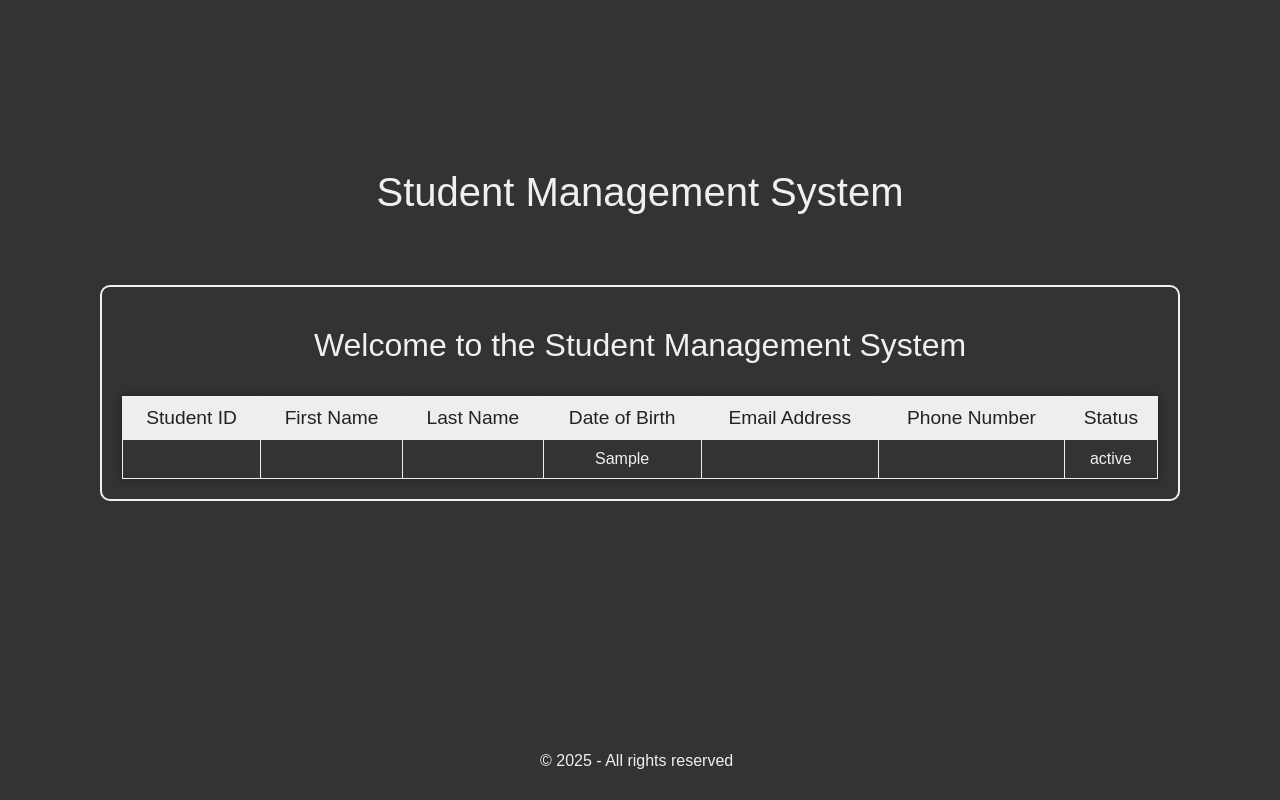
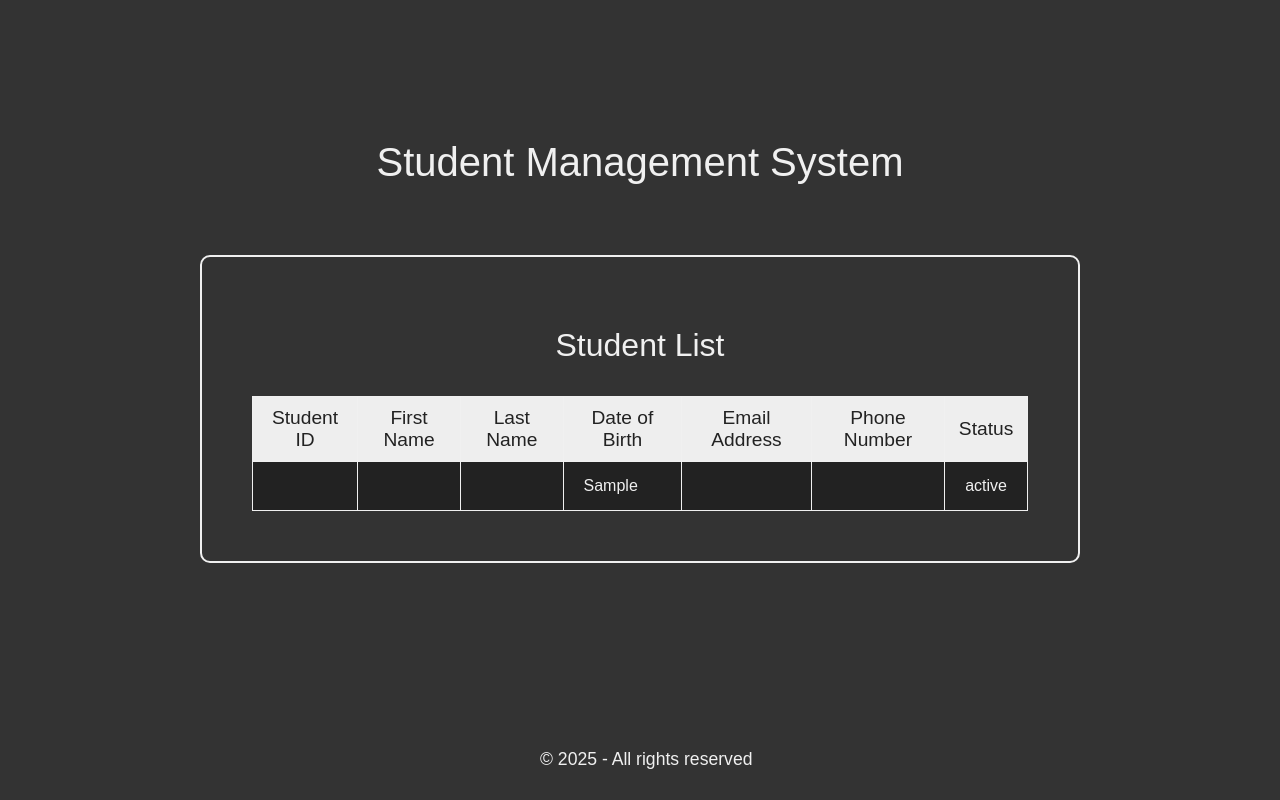
Before and after one commit to rubymattu/PHPAssignment1, a PHP site: page / in a window 1280 px wide. Run offline with PHP 8.4, Linux system fonts and the light colour scheme; tables that the repository leaves empty or names only in its code hold one stand-in row (values such as "Sample post"); data that the repository does not hold is empty.

Commit message:
Changed h2 in index.php and styled table in main.css

```diff
--- a/css/main.css
+++ b/css/main.css
@@ -9,18 +9,19 @@ body {
   background: #333;
   color: #f0f0f0;
   text-align: center;
-  padding: 150px 100px;
+  padding: 100px 200px;
 }
   main {
     border: 2px solid #f0f0f0;
     border-radius: 10px;
-    padding: 20px;
+    padding: 50px;
 
   }
     h1 {
       font-size: 2.5rem;
       font-weight: 500;
       margin: 20px 0;
+      padding: 20px;
       padding-bottom: 50px;
     }
     h2 {
@@ -36,7 +37,6 @@ body {
       font-family: 'Poppins', sans-serif;
       background: #222;
       color: #f0f0f0;
-      box-shadow: 0 0 10px rgba(0, 0, 0, 0.4);
     }
       th, td {
         padding: 10px;
@@ -48,15 +48,17 @@ body {
         font-weight: 500;
         color:#222
       }
-      tr:nth-child(even) {
-        background: #333;
+      td {
+        font-size: 1rem;
+        font-weight: 200;
+        text-align: left;
+        padding: 15px 20px;
       }
-      tr:hover {
-        background: #555;
+      footer {
+        background: #222;
       }
-
     h3 {
-      font-size: 1rem;
+      font-size: 1.1rem;
       font-weight: 200;
       margin: 20px 0;
       position: fixed;
--- a/index.php
+++ b/index.php
@@ -21,7 +21,7 @@
     include 'header.php';
   ?>
   <main>
-    <h2>Welcome to the Student Management System</h2>
+    <h2>Student List</h2>
       <table>
         <tr>
           <th>Student ID</th>
```
